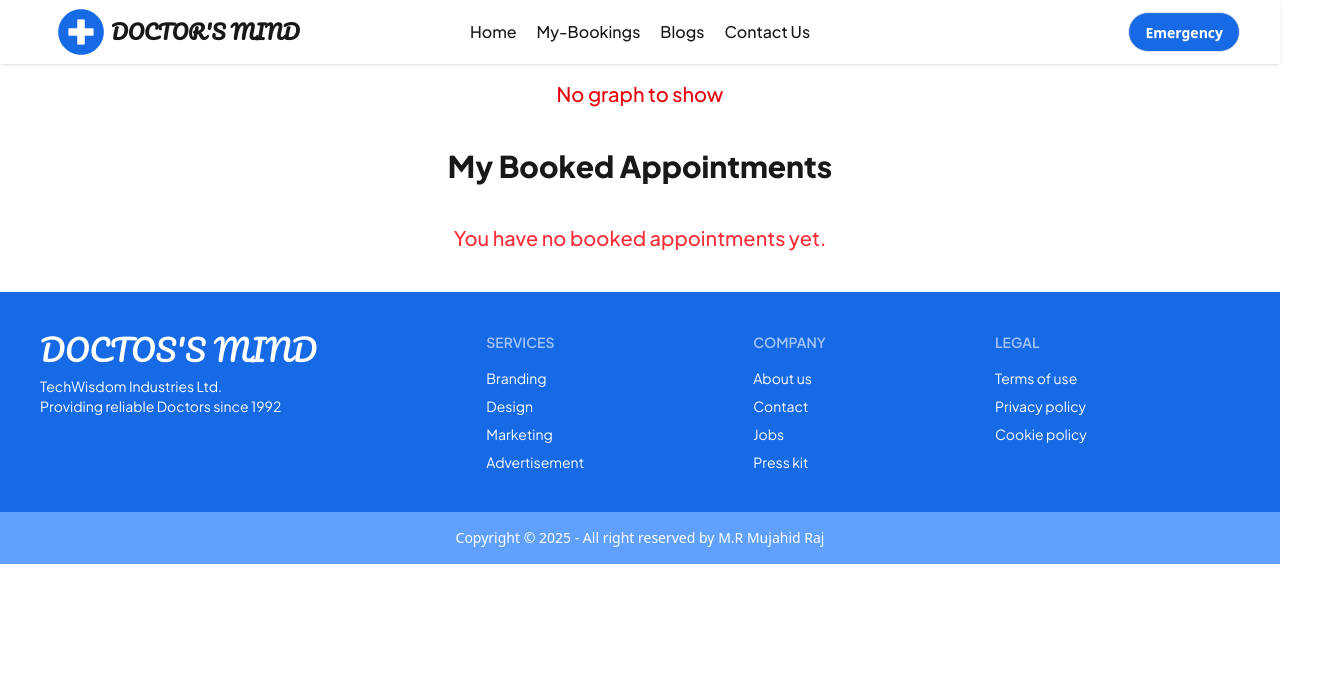
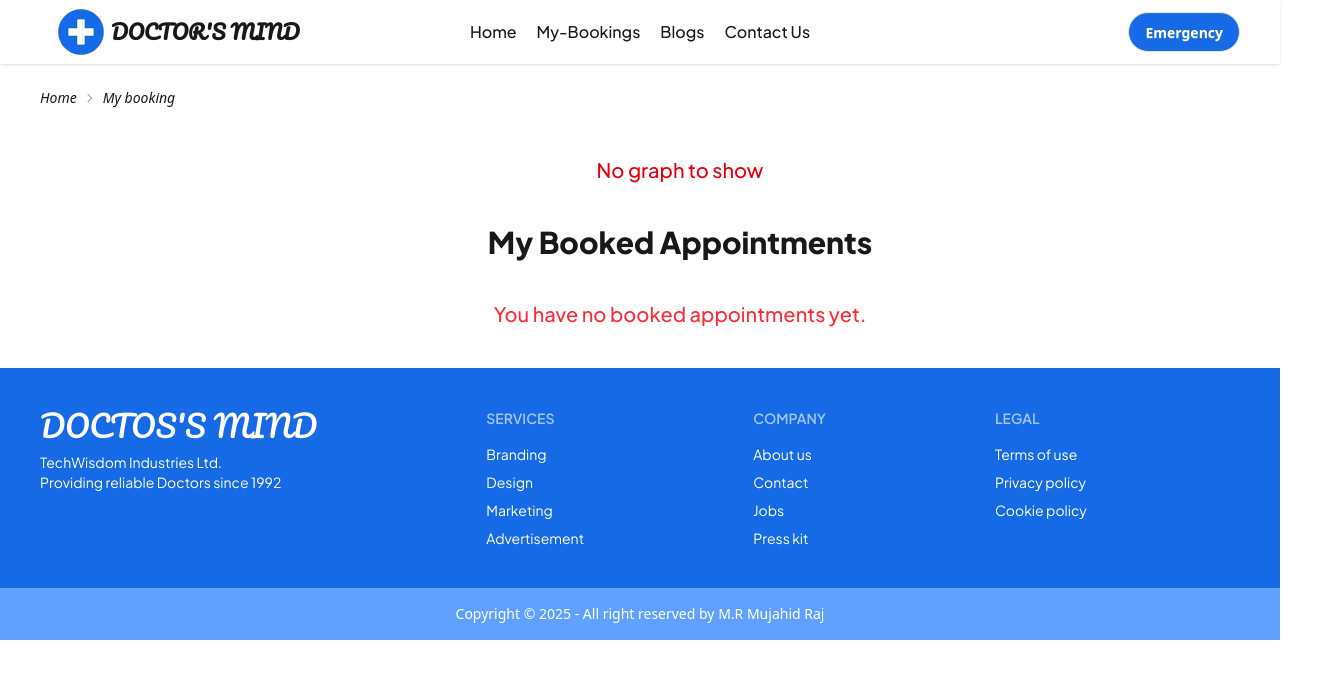
Before and after one commit to mujahidraj/Doctor-s-Mind-PH, a React (Vite) app: page /bookings in a window 1280 px wide. Shown: the top 678 px of the page, 1320 px wide, since content can reach past the window. Built offline with nearby package versions, Linux system fonts and the light colour scheme.

Commit message:
breadcrumbs added

```diff
--- a/src/Pages/Blogs/Blogs.jsx
+++ b/src/Pages/Blogs/Blogs.jsx
@@ -8,6 +8,14 @@ const Blogs = () => {
 
   return (
     <div className='my-20 mx-10'>
+      <div className="breadcrumbs text-sm">
+        <ul>
+          <li className='italic font-medium'><a>Home</a></li>
+          <li className='italic font-medium'><a>Blogs</a></li>
+
+
+        </ul>
+      </div>
       {
         blogsData.map(blog => <Accordion key={blog.id} blog={blog}></Accordion>)
       }
--- a/src/Pages/Bookings/Bookings.jsx
+++ b/src/Pages/Bookings/Bookings.jsx
@@ -42,7 +42,15 @@ const Bookings = () => {
   };
 
   return (
-    <div className='mt-20' style={{ width: '100%' }}>
+    <div className='mt-20 sm:mx-10' style={{ width: '100%' }}>
+      <div className="breadcrumbs text-sm">
+        <ul>
+          <li className='italic font-medium'><a>Home</a></li>
+          <li className='italic font-medium'><a>My booking</a></li>
+
+
+        </ul>
+      </div>
 
 
       {
@@ -79,6 +87,7 @@ const Bookings = () => {
 
 
       <div>
+
         <h2 className='text-3xl font-extrabold jakarta text-center my-10'>My Booked Appointments</h2>
         {
           storeAppointment.length === 0 ? <p className='text-center text-red-500 jakarta text-xl font-medium my-10'>You have no booked appointments yet.</p> : <div className='sm:px-10 px-4'>
--- a/src/Pages/DoctorsInfo/DoctorsInfo.jsx
+++ b/src/Pages/DoctorsInfo/DoctorsInfo.jsx
@@ -22,6 +22,17 @@ const DoctorsInfo = () => {
 
   return (
     <div className='my-24 bg-slate-100 mx-10 '>
+
+      <div className="breadcrumbs text-sm">
+        <ul>
+          <li className='italic font-medium'><a>Home</a></li>
+          <li className='italic font-medium'><a>Doctor's info</a></li>
+          <li className='italic font-medium'><a>{doctor.name}</a></li>
+
+        </ul>
+      </div>
+
+
       <h2 className='jakarta text-center text-4xl font-extrabold'>Doctor’s Profile Details</h2>
       <p className='jakarta text-center my-3 text-[#141414B2] font-medium'>Lorem ipsum dolor sit amet consectetur. Sit enim blandit orci tortor amet ut. Suscipit sed est fermentum magna. Quis vitae tempus facilisis turpis imperdiet mattis donec dignissim volutpat.</p>
 
```
